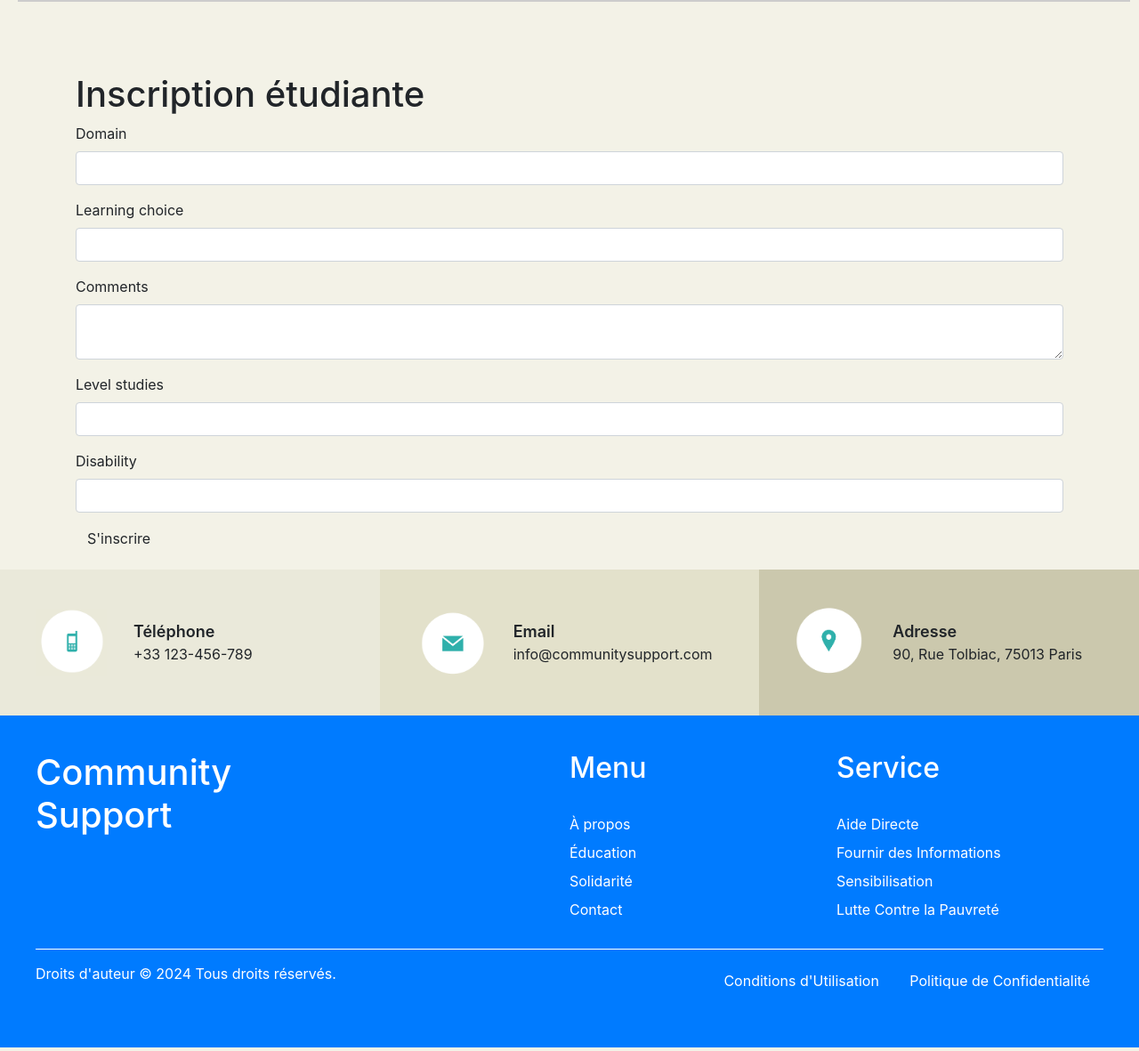
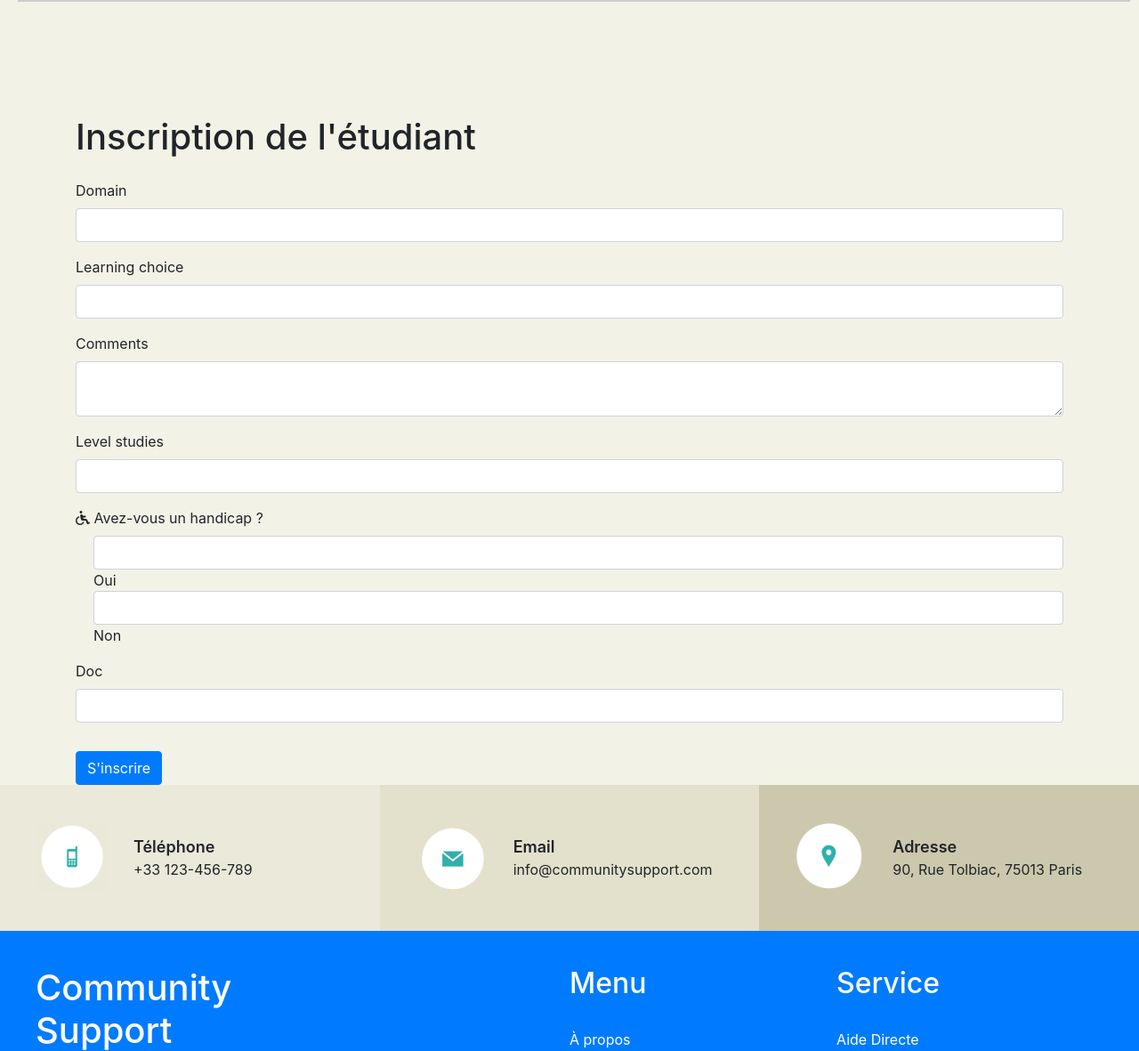
Before and after one commit to lilHmidou/community_support, a Symfony app: template templates/tutorat/etudiantForm.html.twig in a window 1280 px wide. Shown: the part 231-1412 px from the top of the page at 89% size. Run offline with Twig, Linux system fonts and the light colour scheme; the template is opened without the code that fills it, so the values that code supplies are empty; form fields are guessed from the names that the template uses; style sheets or scripts are compiled from the project's sources; some libraries are stand-ins or nearby versions.

Commit message:
Ajout du formulaire d'inscription pour l'étudiant et optimisation total

```diff
--- a/src/Controller/TutoratController/MentorController.php
+++ b/src/Controller/TutoratController/MentorController.php
@@ -6,6 +6,7 @@ use App\Entity\Mentor;
 use App\Form\MentorType;
 use Doctrine\ORM\EntityManagerInterface;
 use Symfony\Bundle\FrameworkBundle\Controller\AbstractController;
+use Symfony\Component\HttpFoundation\File\Exception\FileException;
 use Symfony\Component\HttpFoundation\Request;
 use Symfony\Component\HttpFoundation\Response;
 use Symfony\Component\Routing\Annotation\Route;
--- a/templates/tutorat/etudiantForm.html.twig
+++ b/templates/tutorat/etudiantForm.html.twig
@@ -1,23 +1,41 @@
 {% extends 'base.html.twig' %}
 
-{% block title %}Inscription étudiante{% endblock %}
+{% block title %}Inscription de l'étudiant{% endblock %}
 
 {% block body %}
-    <div class="container">
-        <h1>Inscription étudiante</h1>
+    <div class="container mt-5">
+        <h1 class="mb-4">Inscription de l'étudiant</h1>
 
-        {{ form_start(etudiantForm) }}
+        {{ form_start(etudiantForm, {'attr': {'class': 'needs-validation', 'novalidate': true}}) }}
 
-        {{ form_row(etudiantForm.Domain) }}
-        {{ form_row(etudiantForm.LearningChoice) }}
-        {{ form_row(etudiantForm.Comments) }}
-        {{ form_row(etudiantForm.LevelStudies) }}
-        {{ form_row(etudiantForm.Disability) }}
+        <div class="mb-3">
+            {{ form_row(etudiantForm.Domain, {'attr': {'class': 'form-control'}}) }}
+        </div>
+        <div class="mb-3">
+            {{ form_row(etudiantForm.LearningChoice, {'attr': {'class': 'form-control'}}) }}
+        </div>
+        <div class="mb-3">
+            {{ form_row(etudiantForm.Comments, {'attr': {'class': 'form-control'}}) }}
+        </div>
+        <div class="mb-3">
+            {{ form_row(etudiantForm.LevelStudies, {'attr': {'class': 'form-control'}}) }}
+        </div>
+        <div class="mb-3">
+            <label><i class="fa-solid fa-wheelchair"></i> Avez-vous un handicap ?</label>
+            <div class="form-check">
+                {{ form_widget(etudiantForm.Disability.0) }}
+                {{ form_label(etudiantForm.Disability.0, 'Oui', {'label_attr': {'class': 'form-check-label'}}) }}
+            </div>
+            <div class="form-check">
+                {{ form_widget(etudiantForm.Disability.1) }}
+                {{ form_label(etudiantForm.Disability.1, 'Non', {'label_attr': {'class': 'form-check-label'}}) }}
+            </div>
+        </div>
+        <div class="mb-3">
+            {{ form_row(etudiantForm.doc, {'attr': {'class': 'form-control'}}) }}
+        </div>
 
-        <div class="form-group">
-
-            <button type="submit" class="btn mt-4">S'inscrire</button>
-        </div>
+        <button type="submit" class="btn btn-primary mt-3">S'inscrire</button>
 
         {{ form_end(etudiantForm) }}
     </div>
--- a/templates/tutorat/mentorForm.html.twig
+++ b/templates/tutorat/mentorForm.html.twig
@@ -26,7 +26,7 @@
 
         <!-- Ajout du champ de téléchargement du document -->
         <div class="mb-3">
-            {{ form_row(mentorForm.doc, {'label': 'Télécharger un document (CV ou lettre de motivation)', 'attr': {'class': 'form-control'}}) }}
+            {{ form_row(mentorForm.doc, {'label': 'Télécharger votre CV ', 'attr': {'class': 'form-control'}}) }}
         </div>
 
         <button type="submit" class="btn btn-primary mt-3">S'inscrire</button>
```
Also changed, not shown: src/Controller/TutoratController/EtudiantController.php (+32 -0 lines), src/Form/EtudiantType.php (+18 -1 lines), 1 other file.
